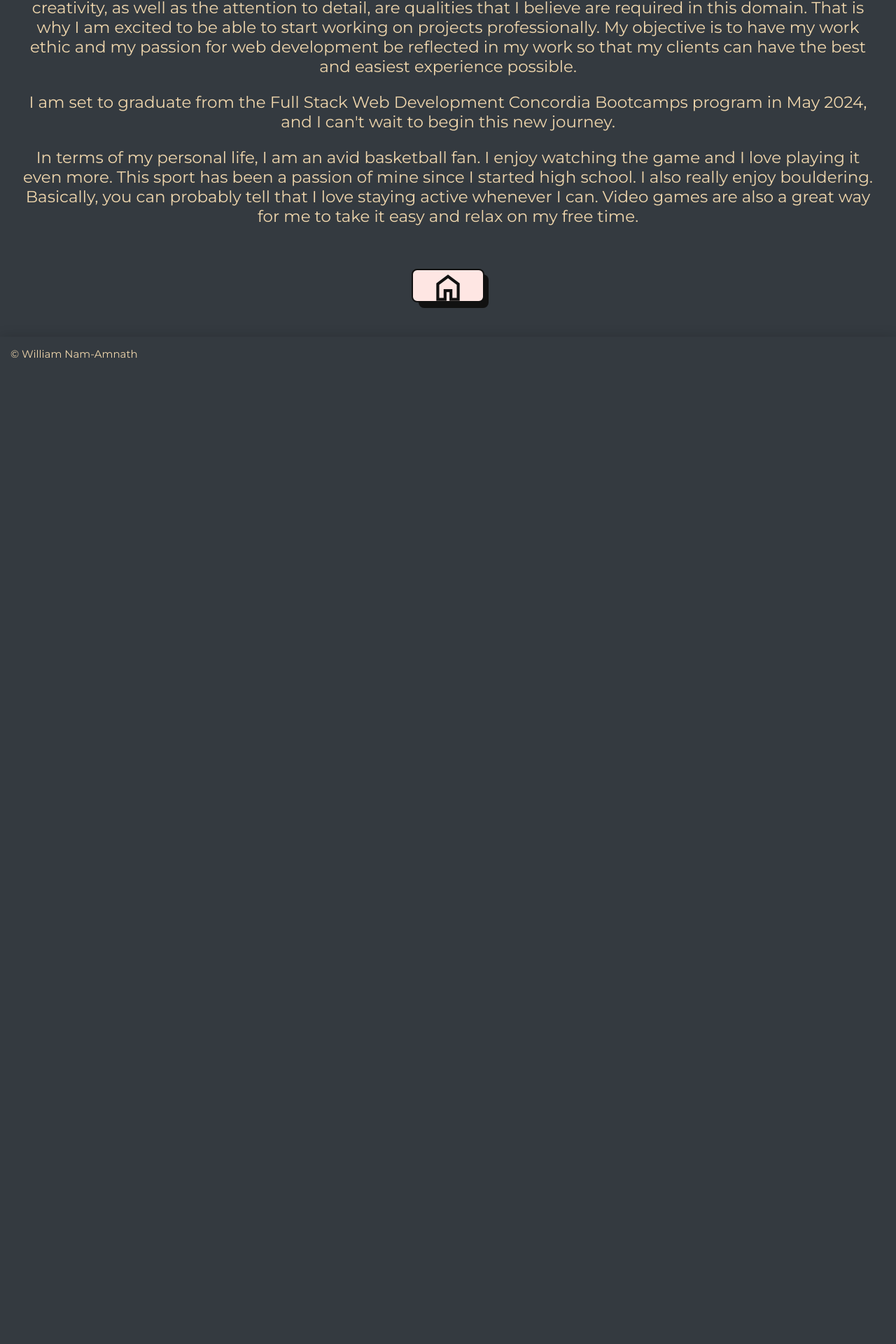
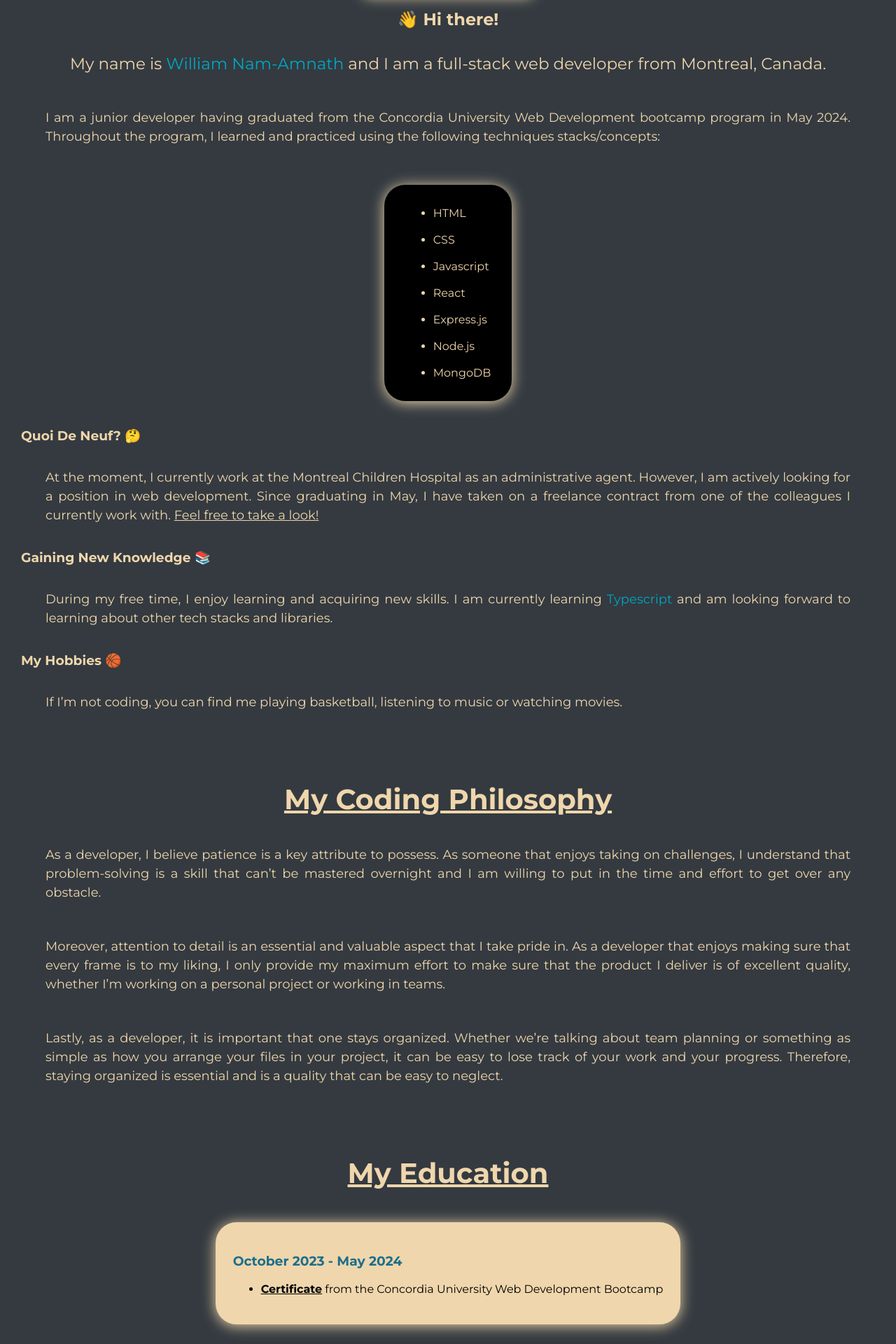
Before and after one commit to williamnamamnath/my-portfolio, a React (Create React App) app: page /about in a window 1280 px wide. Shown: the part 575-2495 px from the top of the page at 70% size. Before the commit the page ends 1105 px from the top, so only its background shows below. Built offline with nearby package versions, Linux system fonts and the light colour scheme.

Commit message:
Updated README.md, updated projects pages and about me page

```diff
--- a/src/GlobalStyles.js
+++ b/src/GlobalStyles.js
@@ -47,10 +47,6 @@ h4 {
     justify-content: center;
     text-align: center;
     align-items: center;
-}
-
-.more-info {
-    display: none;
 }
 
 .tech-stack {
--- a/src/components/AboutMe.js
+++ b/src/components/AboutMe.js
@@ -1,15 +1,15 @@
-import { Link } from "react-router-dom";
 import { useEffect } from "react";
 
 import styled from "styled-components";
+import NavBar from "./NavBar";
 
 import banffPhoto from "../images/wnam-amnath.JPG";
 
 const Picture = styled.img`
   box-shadow: 0 2px 20px 0 #efd6ac;
   border-radius: 10px;
-  height: 360px;
-  width: 360px;
+  height: 20%;
+  width: 20%;
   object-fit: cover;
 `
 
@@ -19,6 +19,63 @@ display: flex;
     justify-content: center;
 `
 
+const Paragraph = styled.p`
+font-size: large;
+    text-align: justify;
+    margin: 20px;
+    padding: 15px;
+    line-height: 1.5;
+`
+
+const CenteredParagraph = styled.p`
+    text-align: center;
+    margin: 20px;
+    padding: 15px;
+`
+
+const ListDiv = styled.div`
+display: flex;
+    align-items: center;
+    justify-content: center;
+`
+
+const ListBackground = styled.div`
+    box-shadow: 0 2px 20px 0 #efd6ac;
+    color: #efd6ac;
+    background-color: black;
+    border-radius: 30px;
+    margin: 20px 40px;
+    padding: 15px 30px;
+`
+
+const H3 = styled.h3`
+    text-align: left;
+`
+
+const ParentDiv = styled.div`
+  display: flex;
+  justify-content: center;
+  align-items: center;
+  `
+  const ChildDiv = styled.div`
+    display:inline-block;
+    box-shadow: 0 2px 20px 0 #efd6ac;
+    color: black;
+    background-color: #efd6ac;
+    border-radius: 30px;
+    margin: 20px;
+    padding: 25px;
+    transition: transform 0.3s ease;
+
+&:hover {
+  transform: scale(1.1);
+}
+  `
+
+const Anchor = styled.a`
+    color: #efd6ac;
+`
+
 const AboutMe = () => {
 
     useEffect(() => {
@@ -26,27 +83,102 @@ const AboutMe = () => {
     }, []);
 
     return (
+        <>
+        <NavBar />
         <div className="body-space">
         <h1 style={{textDecoration: "underline"}}>About Me</h1>
         <ImgDiv>
         <Picture src={banffPhoto} alt="Picture of William Nam-Amnath"></Picture>
         </ImgDiv>
-        <p>The ability to create websites from scratch has been a very intriguing idea. Ever since I took an HTML class in my second year of CEGEP in 2016, I fell in love with its creative aspect, but also its complexity. The creativity, as well as the attention to detail, are qualities that I believe are required in this domain. That is why I am excited to be able to start working on projects professionally. My objective is to have my work ethic and my passion for web development be reflected in my work so that my clients can have the best and easiest experience possible.</p>
-        <p>I am set to graduate from the Full Stack Web Development Concordia Bootcamps program in May 2024, and I can't wait to begin this new journey.</p>
-        <p>In terms of my personal life, I am an avid basketball fan. I enjoy watching the game and I love playing it even more. This sport has been a passion of mine since I started high school. I also really enjoy bouldering. Basically, you can probably tell that I love staying active whenever I can. Video games are also a great way for me to take it easy and relax on my free time.
-        </p>
+        <h2>👋 Hi there! </h2>
+        <CenteredParagraph>My name is <span style={{color: "#01A7C2"}}>William Nam-Amnath</span> and I am a full-stack web developer from Montreal, Canada.</CenteredParagraph>
+        <Paragraph>I am a junior developer having graduated from the Concordia University Web Development bootcamp program in May 2024. Throughout the program, I learned and practiced using the following techniques stacks/concepts: </Paragraph>
+        <ListDiv>
+            <ListBackground>
+        <ul>
+            <li>
+                HTML
+            </li>
+            <br/>
+            <li>
+                CSS
+            </li>
+            <br/>
+            <li>
+                Javascript
+            </li>
+            <br/>
+            <li>
+                React
+            </li>
+            <br/>
+            <li>
+                Express.js
+            </li>
+            <br/>
+            <li>
+                Node.js
+            </li>
+            <br/>
+            <li>
+                MongoDB
+            </li>
+        </ul>
+            </ListBackground>
+        </ListDiv>
+        <H3>Quoi De Neuf? 🤔</H3>
+        <Paragraph>
+        At the moment, I currently work at the Montreal Children Hospital as an administrative agent. However, I am actively looking for a position in web development. Since graduating in May, I have taken on a freelance contract from one of the colleagues I currently work with. <Anchor href="/nfib">Feel free to take a look!</Anchor>
+        </Paragraph>
+        <H3>Gaining New Knowledge 📚</H3>
+        <Paragraph>
+        During my free time, I enjoy learning and acquiring new skills. I am currently learning <span style={{color: "#01A7C2"}}>Typescript</span> and am looking forward to learning about other tech stacks and libraries.
+        </Paragraph>
+        <H3>My Hobbies 🏀</H3>
+        <Paragraph>
+        If I’m not coding, you can find me playing basketball, listening to music or watching movies.
+        </Paragraph>
         <br/>
         <br/>
-        <Link to="/" style={{color:"black", textDecoration:"none"}}>
-            <div className="home-btn">
-            <button className="website-btn">
-            <span className="material-symbols-outlined">Home</span>
-            </button>
-            <br/>
-            </div>
-        </Link>
+        <h1 style={{textDecoration: "underline"}}>My Coding Philosophy</h1>
+        <Paragraph>
+        As a developer, I believe patience is a key attribute to possess. As someone that enjoys taking on challenges, I understand that problem-solving is a skill that can’t be mastered overnight and I am willing to put in the time and effort to get over any obstacle.
+        </Paragraph>
+        <Paragraph>
+        Moreover, attention to detail is an essential and valuable aspect that I take pride in. As a developer that enjoys making sure that every frame is to my liking, I only provide my maximum effort to make sure that the product I deliver is of excellent quality, whether I’m working on a personal project or working in teams.
+        </Paragraph>
+        <Paragraph>
+        Lastly, as a developer, it is important that one stays organized. Whether we’re talking about team planning or something as simple as how you arrange your files in your project, it can be easy to lose track of your work and your progress. Therefore, staying organized is essential and is a quality that can be easy to neglect.
+        </Paragraph>
+        <br/>
+        <br/>
+        <h1 style={{textDecoration: "underline"}}>My Education</h1>
+        <ParentDiv>
+            <ChildDiv>
+                <H3><span style={{color: "#1C6E8C"}}>October 2023 - May 2024</span></H3>
+                <ul>
+                    <li><span style={{fontWeight: "bold", textDecoration: "underline"}}>Certificate</span> from the Concordia University Web Development Bootcamp</li>
+                </ul>
+            </ChildDiv>
+        </ParentDiv>
+        <br/>
+        <ParentDiv>
+            <ChildDiv>
+                <H3><span style={{color: "#1C6E8C"}}>August 2017 - April 2021</span></H3>
+                <ul>
+                    <li><span style={{fontWeight: "bold", textDecoration: "underline"}}>Bachelor</span> of Education from McGill University</li>
+                    <br/>
+                    <ul>
+                        <li>
+                        Teaching English as a Second Language (TESL)
+                        </li>
+                    </ul>
+                </ul>
+            </ChildDiv>
+        </ParentDiv>
         <br/>
         </div>
+        </>
     )
 };
 
--- a/src/components/Home.js
+++ b/src/components/Home.js
@@ -1,5 +1,5 @@
-import { Link } from "react-router-dom";
 import { useEffect } from "react";
+import { useNavigate } from "react-router-dom";
 
 import "../GlobalStyles";
 
@@ -36,6 +36,22 @@ margin: 20px;
 padding: 15px;
 `
 
+const MoreInfo = styled.div`
+display:inline-block;
+box-shadow: 0 2px 20px 0 #efd6ac;
+color: black;
+background-color: #efd6ac;
+border-radius: 30px;
+margin: 20px;
+padding: 15px;
+transition: transform 0.3s ease;
+
+&:hover {
+  transform: scale(1.1);
+  cursor: pointer;
+}
+`
+
 const Picture = styled.img`
   box-shadow: 0 2px 20px 0 #efd6ac;
   border-radius: 10px;
@@ -53,6 +69,12 @@ const Intro = ({ title }) => {
   useEffect(() => {
     document.title = "William Nam-Amnath | My Portfolio"
 }, []);
+
+const navigate = useNavigate();
+
+const handleClick = () => {
+  navigate('/about');
+};
 
   return (
     <div className="body-space">
@@ -94,12 +116,20 @@ const Intro = ({ title }) => {
     <br/>
     <br/>
     <br/>
-    <ul className="ul-btn">
-    <Link to="/about" style={{color:"black", fontWeight:"bold", textDecoration:"none"}}><button className="website-btn">Learn more about me</button></Link>
-    </ul>
+    <ParentDiv>
+      <MoreInfo onClick={handleClick}>
+        <h2>Learn More About Me! 👨‍💻</h2>
+      </MoreInfo>
+    </ParentDiv>
     <br/>
     <br/>
-
+    <br/>
+    <br/>
+    <hr style={{width: "50%"}}/>
+    <br/>
+    <br/>
+    <br/>
+    <br/>
     <Projects />
 
     </div>
--- a/src/components/Projects.js
+++ b/src/components/Projects.js
@@ -62,7 +62,6 @@ const Projects = () => {
       <ChildDiv onClick={handleClickNFIB}>
     <h2>🌟 NFIB - Freelance Project</h2>
         <Picture src={nf1} alt="NFIB preview" className="pj-img1"></Picture>
-        <p className="more-info"><i>Click me for more info!</i></p>
       </ChildDiv>
     </ParentDiv>
     <br/>
@@ -71,7 +70,6 @@ const Projects = () => {
       <ChildDiv onClick={handleClickNutrissence}>
     <h2>🌟 Nutrissence</h2>
         <Picture src={nutr} alt="Nutrissence preview" className="pj-img1"></Picture>
-        <p className="more-info"><i>Click me for more info!</i></p>
       </ChildDiv>
       </ParentDiv>
     <br/>
@@ -80,7 +78,6 @@ const Projects = () => {
       <ChildDiv onClick={handleClickEmporium}>
     <h2>🌟 E-Wear Emporium - Team Project</h2>
         <Picture src={empo} alt="E-Wear Emporium preview" className="pj-img2"></Picture>
-        <p className="more-info"><i>Click me for more info!</i></p>
       </ChildDiv>
     </ParentDiv>
 
--- a/src/projects/Emporium.js
+++ b/src/projects/Emporium.js
@@ -40,6 +40,23 @@ const TechStack = styled.i`
 font-size: 75px;
 `
 
+const Paragraph = styled.p`
+font-size: large;
+    text-align: justify;
+    margin: 20px;
+    padding: 15px;
+    line-height: 1.5;
+`
+
+const H3 = styled.h3`
+    text-align: left;
+    text-decoration: underline;
+`
+
+const LI = styled.li`
+    line-height: 1.5;
+`
+
 const Emporium = () => {
 
     return (
@@ -53,31 +70,38 @@ const Emporium = () => {
                 </ImgDiv>
                 <a className="project-link" href="https://github.com/williamnamamnath/project-GROUP-e-commerce" target="_blank" rel="noopener noreferrer"><h2>Click here for more info!</h2></a>
                     <div className="div-inner">
-                        <h3 style={{textAlign: "left"}}>Responsibilities:</h3>
+                        <H3>What is Project E-Wear Emporium?</H3>
+                        <Paragraph>
+                            Project E-Wear Emporium is a group assignment that was worked on during the Web Development Bootcamp program. In teams of 4, we were tasked with creating a full-stack e-commerce website based on a common list of fitness brands and products for every team. How we display those products on the frontend and how we store them in the backend was up to each team to figure out how they wanted to go about it.
+                        </Paragraph>
+                        <Paragraph>
+                            It is important to note that users will not actually be able to buy the products displayed on E-Wear Emporium, but they will be able to sign up or login and add items to their cart. Each user is stored in our MongoDB database, so they know that our website and their information is secure and in good hands.
+                        </Paragraph>
+                        <H3>Responsibilities:</H3>
                         <ul>
-                            <li>
+                            <LI>
                             Collaborated on a group project to create a full-stack e-commerce application using the MERN stack
-                            </li>
+                            </LI>
                             <br/>
-                            <li>
+                            <LI>
                             Orchestrated the general layout for the frontend:
                             <ul>
-                                <li>
+                                <LI>
                                 Created the brand name of our website
-                                </li>
-                                <li>
+                                </LI>
+                                <LI>
                                 Proposed the current design of E-Wear Emporium
-                                </li>
+                                </LI>
                             </ul>
-                            </li>
+                            </LI>
                             <br/>
-                            <li>
+                            <LI>
                             Created the customer service pages to look as authentic to a real brand as possible
-                            </li>
+                            </LI>
                             <br/>
-                            <li>
+                            <LI>
                             Implemented authentication and authorization features to ensure secure access to family accounts and data privacy
-                            </li>
+                            </LI>
                         </ul>
                     </div>
                     <ParentDiv>
--- a/src/projects/NFIB.js
+++ b/src/projects/NFIB.js
@@ -40,6 +40,23 @@ const TechStack = styled.i`
 font-size: 75px;
 `
 
+const LI = styled.li`
+    line-height: 1.5;
+`
+
+const Paragraph = styled.p`
+font-size: large;
+    text-align: justify;
+    margin: 20px;
+    padding: 15px;
+    line-height: 1.5;
+`
+
+const H3 = styled.h3`
+    text-align: left;
+    text-decoration: underline;
+`
+
 const NFIB = () => {
 
     return (
@@ -54,15 +71,25 @@ const NFIB = () => {
                 </ImgDiv>
                 <a className="project-link" href="https://github.com/williamnamamnath/project-nfib" target="_blank" rel="noopener noreferrer"><h2>Click here for more info!</h2></a>
                     <div className="div-inner">
-                    <h3 style={{textAlign: "left"}}>Responsibilities:</h3>
+                        <H3>What is Project NFIB?</H3>
+                        <Paragraph>
+                            Project NFIB is a freelance project that was proposed to me by one of the medical geneticists that I work with at the Montreal University Health Centre (MUHC) from the genetics department.
+                        </Paragraph>
+                            <Paragraph>
+                                The goal of this website is to provide more information on how the pediatric and adult clinics work. NFIB or NF1, which stand for Neurofibromatosis or Neurofibromatosis Type 1 respectively, is still a genetic disease that needs more discussion as it is not talked about enough.
+                            </Paragraph>
+                            <Paragraph>
+                                With the help of this website, patients and their families will be able to get more information on NFIB/NF1 and how to send their referrals to the genetics department at the MUHC among other benefits.
+                            </Paragraph>
+                    <H3>Responsibilities:</H3>
                         <ul>
-                            <li>
+                            <LI>
                             Created for the neurofibromatosis (NFIB) team, a sub-department of medical genetics at the Montreal University Health Centre (MUHC), at the request of one of the medical geneticists
-                            </li>
+                            </LI>
                             <br/>
-                            <li>
+                            <LI>
                             Frontend-based website with the goal of illustrating the NFIB team at the MUHC and to describe this genetic disease
-                            </li>
+                            </LI>
                         </ul>
                     </div>
                     <br/>
--- a/src/projects/Nutrissence.js
+++ b/src/projects/Nutrissence.js
@@ -40,6 +40,23 @@ const TechStack = styled.i`
 font-size: 75px;
 `
 
+const Paragraph = styled.p`
+font-size: large;
+    text-align: justify;
+    margin: 20px;
+    padding: 15px;
+    line-height: 1.5;
+`
+
+const H3 = styled.h3`
+    text-align: left;
+    text-decoration: underline;
+`
+
+const LI = styled.li`
+    line-height: 1.5;
+`
+
 const Nutrissence = () => {
 
     return (
@@ -53,15 +70,27 @@ const Nutrissence = () => {
                 </ImgDiv>
                 <a className="project-link" href="https://github.com/williamnamamnath/project-final" target="_blank" rel="noopener noreferrer"><h2>Click here for more info!</h2></a>
                     <div className="div-inner">
-                    <h3 style={{textAlign: "left"}}>Responsibilities:</h3>
+                        <H3>What is Project Nutrissence?</H3>
+                        <Paragraph>
+                            Nutrissence is the final project that I worked on for the Web Development bootcamp program in May 2024. The guidelines were fairly simple: to create any kind of full-stack website of your choosing as long as you use an API and use the big concepts that were covered throughout the bootcamp.
+                        </Paragraph>
+                        <Paragraph>
+                            As someone that takes his health and diet seriously, I struggled finding resources that were easy to understand or even easy to access. Of course, there are many resources available but personally, and once can even just read the nutritional facts about the food that they buy but that's not the easiest thing do.
+                        </Paragraph>
+                        <Paragraph>
+                            This is where Nutrissence comes in. Simply put, this resource is a recipe search engine. Users simply have to search a specific ingredient such as "avocado" and the results will return recipes that include avocado in the ingredients list.
+                        </Paragraph>
+                            <Paragraph>My goal for this project was to help the general consumer by informing on what specific recipes are good for and which recipes they should avoid.
+                        </Paragraph>
+                    <H3>Responsibilities:</H3>
                         <ul>
-                            <li>
+                            <LI>
                             Implemented a search engine to retrieve recipes based on ingredients searched
-                            </li>
+                            </LI>
                             <br/>
-                            <li>
+                            <LI>
                             Integrated a user authentication system that provides logged-in users exclusive access
-                            </li>
+                            </LI>
                         </ul>
                     </div>
                     <ParentDiv>
```
Also changed, not shown: 1 other file (tests, documents, lock files or other folders).
